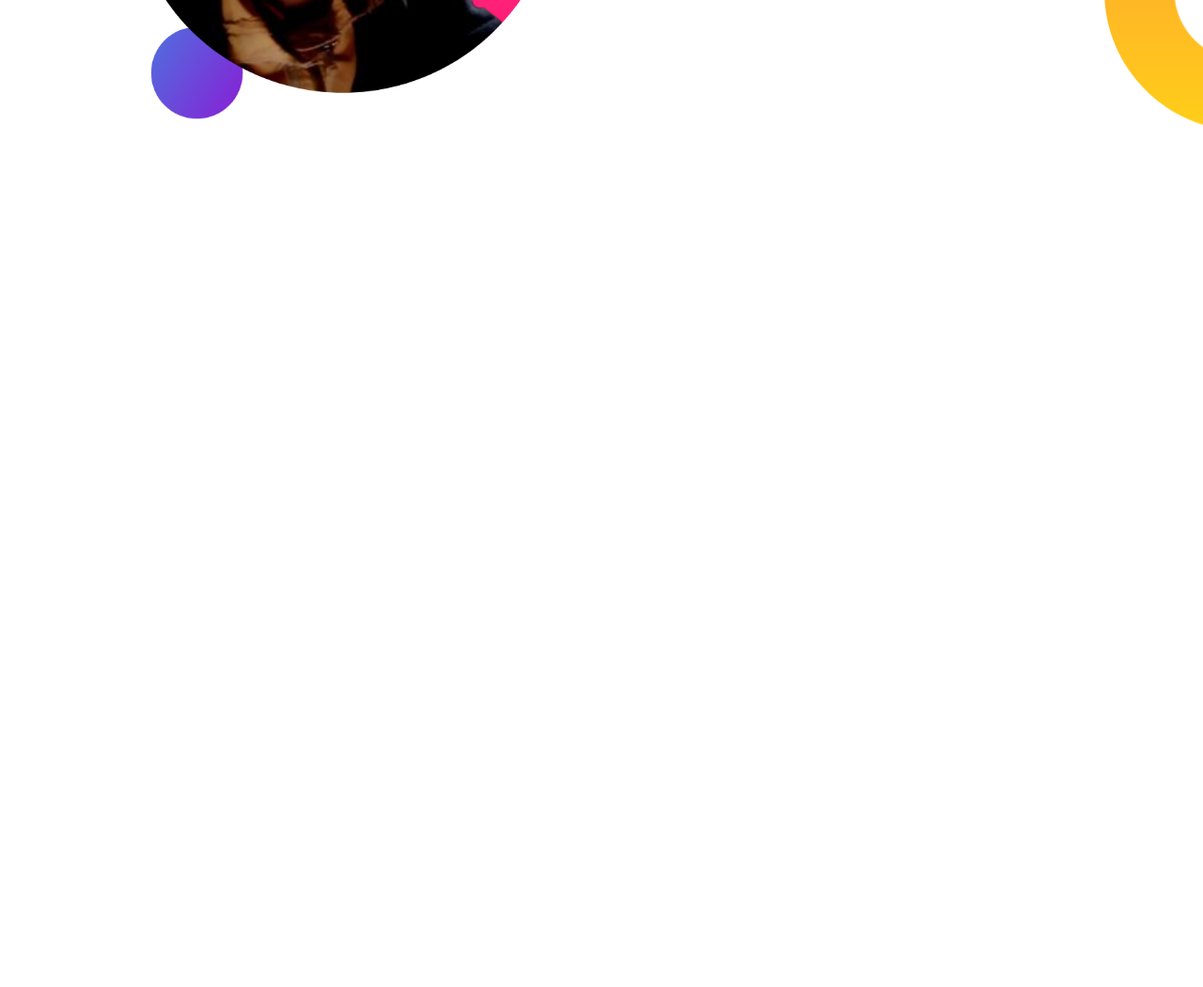
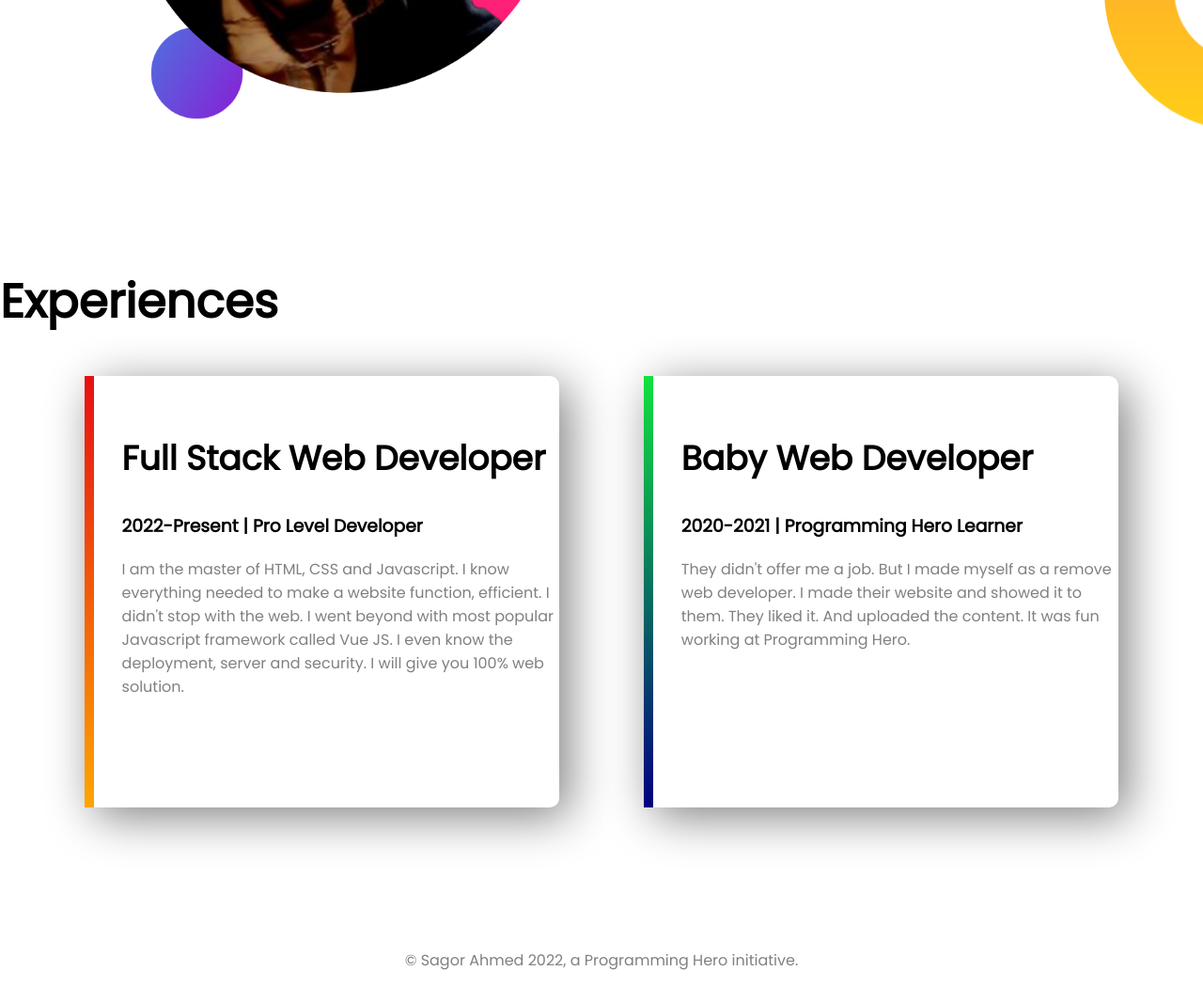
Before and after one commit to sagorsanthia/modified-portfolio, a plain HTML site: page index.html in a window 1280 px wide. Shown: the part 968-2018 px from the top of the page at 94% size. Before the commit the page ends 1252 px from the top, so only its background shows below. Drawn offline with Linux system fonts and the light colour scheme.

Commit message:
creating

```diff
--- a/index.html
+++ b/index.html
@@ -34,5 +34,26 @@
     <a class="btn" href="#">DOWNLOAD RESUME</a>
     </div>
   </section>
+  <section>
+    <h1>Experiences</h1>
+    <div class="flexible exp-section">
+      <div class="width width-1">
+        <div class="border-1">
+          <h2>Full Stack Web Developer</h2>
+          <h3>2022-Present | Pro Level Developer</h3>
+          <p>I am the master of HTML, CSS and Javascript. I know everything needed to make a website function, efficient. I didn't stop with the web. I went beyond with most popular Javascript framework called Vue JS. I even know the deployment, server and security. I will give you 100% web solution.</p>
+        </div>
+
+      </div>
+      <div class="width width-2">
+        <div class="border-2">
+          <h2>Baby Web Developer</h2>
+        <h3>2020-2021 | Programming Hero Learner</h3>
+        <p>They didn't offer me a job. But I made myself as a remove web developer. I made their website and showed it to them. They liked it. And uploaded the content. It was fun working at Programming Hero.</p>
+        </div>
+      </div>
+    </div>
+  </section>
+  <footer><p>© Sagor Ahmed 2022, a Programming Hero initiative.</p></footer>
 </body>
 </html>
--- a/style.css
+++ b/style.css
@@ -24,7 +24,7 @@ h1 {
   font-size: 50px;
 }
 h2 {
-  font-size: 40px;
+  font-size: 36px;
 }
 p {
   color: gray;
@@ -51,3 +51,26 @@ p {
   background-position: 101% 200px;
   margin-bottom: 150px;
 }
+.exp-section {
+  margin-bottom: 150px;
+
+}
+.border-1 {
+  box-shadow: 10px 10px 50px gray;
+  padding: 30px 5px 100px 30px;
+  border-image: linear-gradient(rgb(230, 15, 18), orange);
+  border-image-slice: 1;
+  border-left: 10px solid;
+  border-radius: 10px;
+}
+.border-2 {
+  box-shadow: 10px 10px 50px gray;
+  padding: 30px 5px 150px 30px;
+  border-image: linear-gradient(rgb(18, 225, 63), navy);
+  border-image-slice: 1;
+  border-left: 10px solid;
+  border-radius: 10px;
+}
+footer {
+  text-align: center;
+}
```
